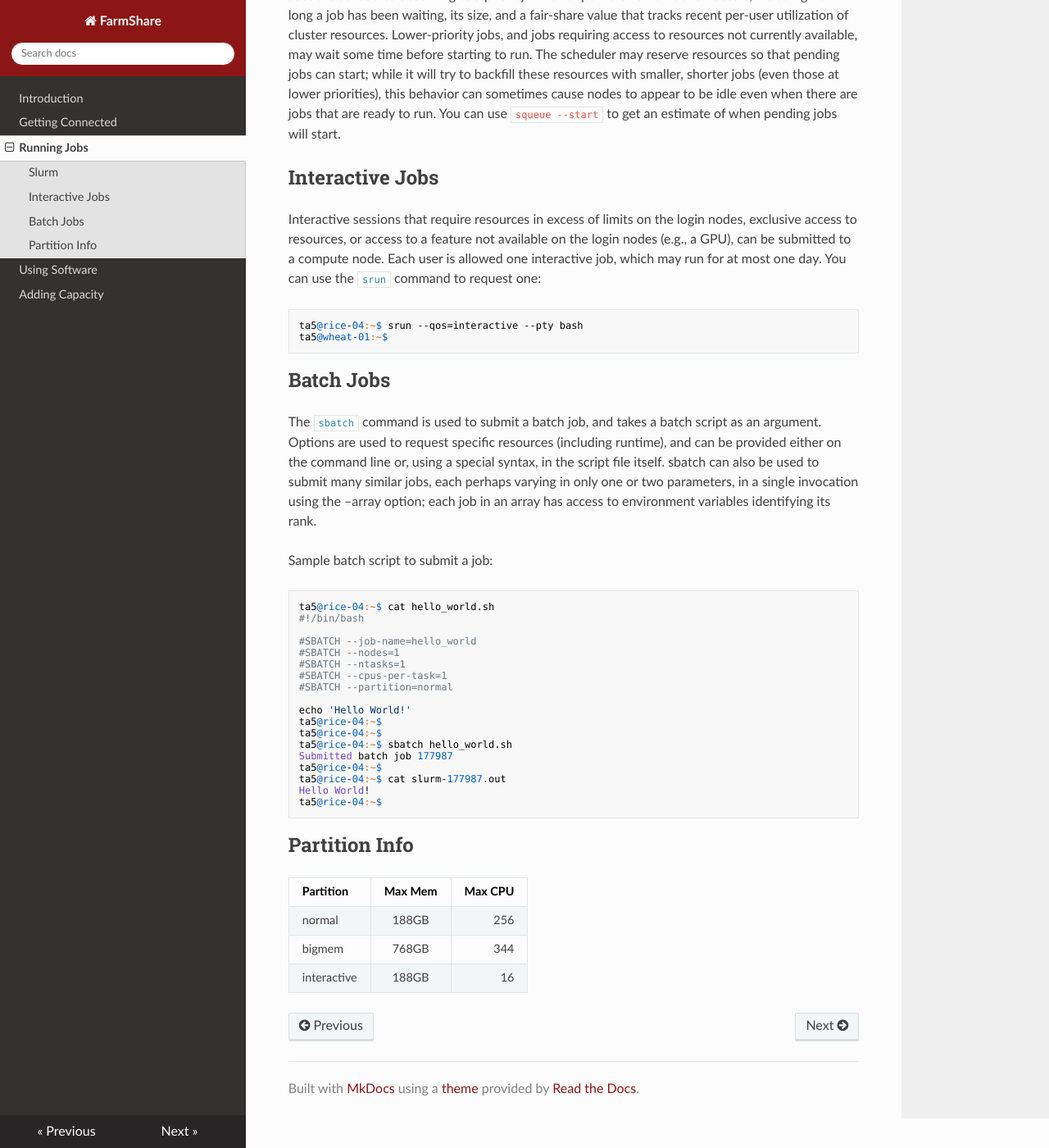
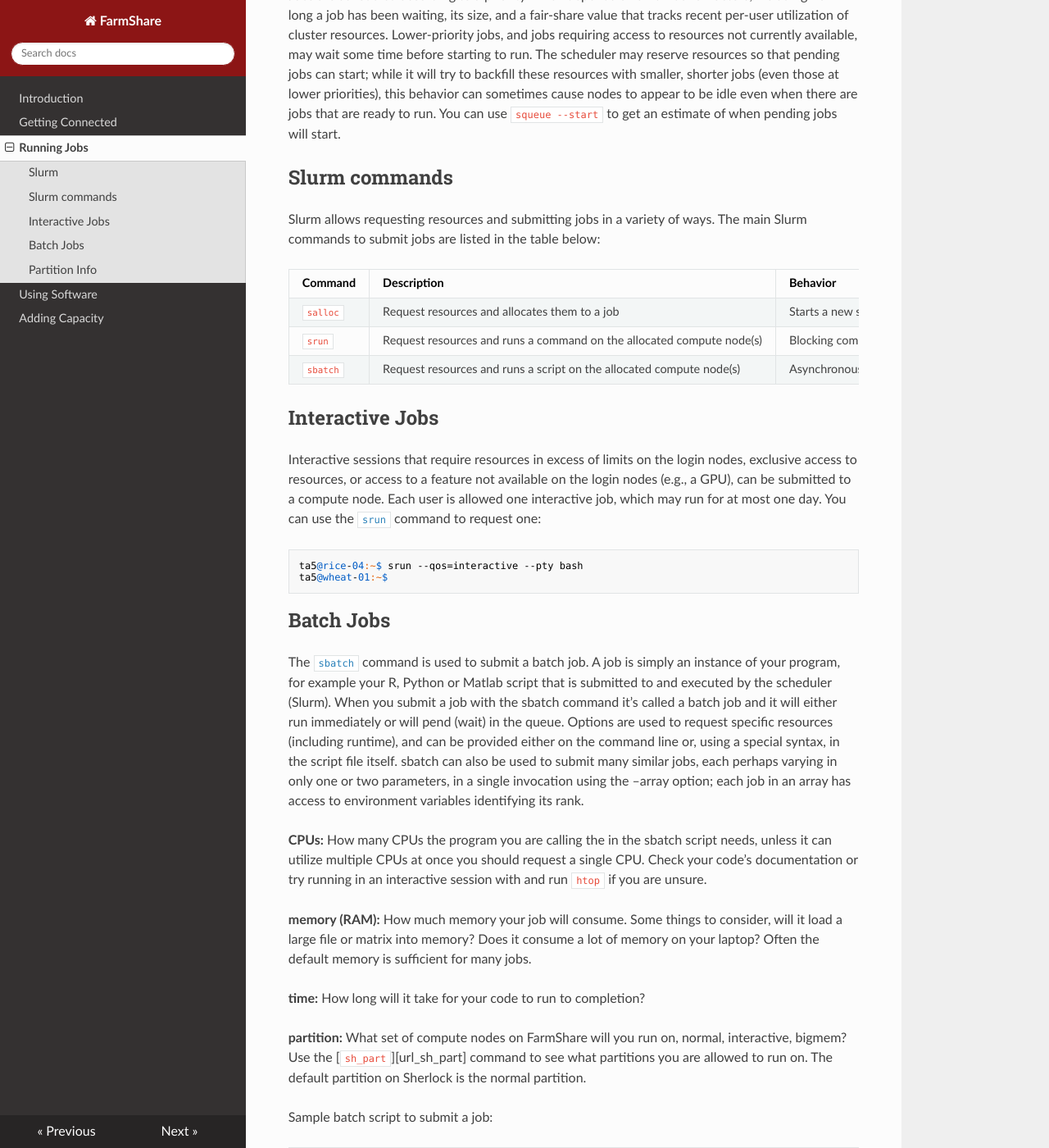
Before and after one commit to stanford-rc/farmshare-docs, an MkDocs documentation site: the page built from docs/slurm.md, in a window 1280 px wide and 1400 px high, scrolled down 329 px. Shown: the whole window at 82% size. Built offline with MkDocs 1.6.1, drawn with Linux system fonts in a browser that asks for light colours; nearby versions of some CDN libraries.

Commit message:
Update slurm.md

```diff
--- a/docs/slurm.md
+++ b/docs/slurm.md
@@ -5,6 +5,17 @@
 FarmShare uses [Slurm](https://slurm.schedmd.com/) for job (resource) management. Full [documentation](https://slurm.schedmd.com/documentation.html) and detailed usage information is provided in the man pages for the srun, sbatch, squeue, scancel, sinfo, and scontrol commands.
 
 Jobs are scheduled according to a priority which depends on a number of factors, including how long a job has been waiting, its size, and a fair-share value that tracks recent per-user utilization of cluster resources. Lower-priority jobs, and jobs requiring access to resources not currently available, may wait some time before starting to run. The scheduler may reserve resources so that pending jobs can start; while it will try to backfill these resources with smaller, shorter jobs (even those at lower priorities), this behavior can sometimes cause nodes to appear to be idle even when there are jobs that are ready to run. You can use `squeue --start` to get an estimate of when pending jobs will start.
+
+## Slurm commands
+
+Slurm allows requesting resources and submitting jobs in a variety of ways. The
+main Slurm commands to submit jobs are listed in the table below:
+
+| Command  | Description | Behavior |
+| -------- | ----------- | -------- |
+| `salloc` | Request resources and allocates them to a job | Starts a new shell, but does not execute anything |
+| `srun`   | Request resources and runs a command on the allocated compute node(s) | Blocking command: will not return until the job ends |
+| `sbatch` | Request resources and runs a script on the allocated compute node(s) | Asynchronous command: will return as soon as the job is submitted |
 
 ## Interactive Jobs
 
@@ -17,7 +28,15 @@ ta5@wheat-01:~$
 
 ## Batch Jobs
 
-The [`sbatch`](https://slurm.schedmd.com/sbatch.html) command is used to submit a batch job, and takes a batch script as an argument. Options are used to request specific resources (including runtime), and can be provided either on the command line or, using a special syntax, in the script file itself. sbatch can also be used to submit many similar jobs, each perhaps varying in only one or two parameters, in a single invocation using the --array option; each job in an array has access to environment variables identifying its rank.
+The [`sbatch`](https://slurm.schedmd.com/sbatch.html) command is used to submit a batch job. A job is simply an instance of your program, for example your R, Python or Matlab script that is submitted to and executed by the scheduler (Slurm). When you submit a job with the sbatch command it's called a batch job and it will either run immediately or will pend (wait) in the queue. Options are used to request specific resources (including runtime), and can be provided either on the command line or, using a special syntax, in the script file itself. sbatch can also be used to submit many similar jobs, each perhaps varying in only one or two parameters, in a single invocation using the --array option; each job in an array has access to environment variables identifying its rank.
+
+**CPUs:** How many CPUs the program you are calling the in the sbatch script needs, unless it can utilize multiple CPUs at once you should request a single CPU. Check your code's documentation or try running in an interactive session with and run `htop` if you are unsure.
+
+**memory (RAM):** How much memory your job will consume. Some things to consider, will it load a large file or matrix into memory? Does it consume a lot of memory on your laptop? Often the default memory is sufficient for many jobs.
+
+**time:** How long will it take for your code to run to completion?
+
+**partition:** What set of compute nodes on FarmShare will you run on, normal, interactive, bigmem? Use the [`sh_part`][url_sh_part] command to see what partitions you are allowed to run on. The default partition on Sherlock is the normal partition.
 
 Sample batch script to submit a job:
 
```
